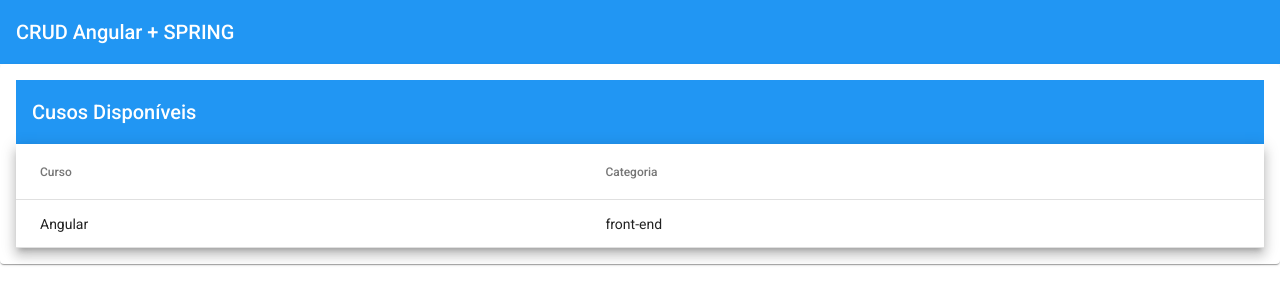
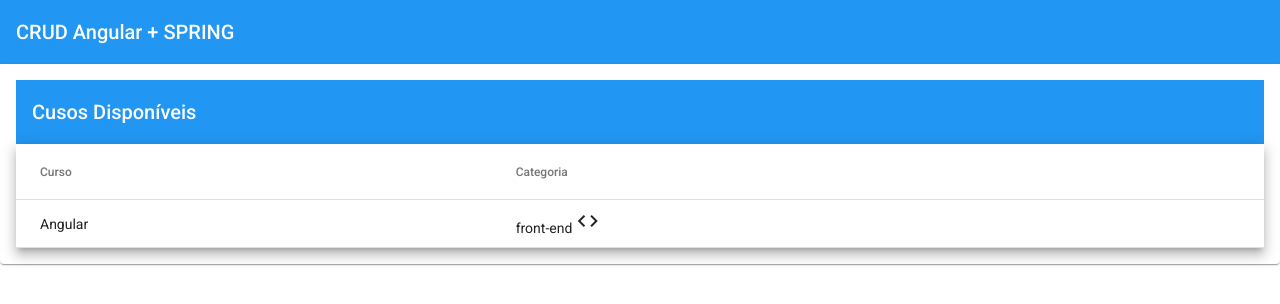
Before and after one commit to MarcosJoseDeOliveira/crud-angular, an Angular app: page /courses in a window 1280 px wide. Shown: the top 304 px of the page. Built offline with nearby package versions, Linux system fonts and the light colour scheme.

Commit message:
aula 12 concluida

```diff
--- a/src/app/courses/courses/courses.component.html
+++ b/src/app/courses/courses/courses.component.html
@@ -16,7 +16,9 @@
       <!-- Category Column -->
       <ng-container matColumnDef="category">
         <th mat-header-cell *matHeaderCellDef> Categoria </th>
-        <td mat-cell *matCellDef="let course"> {{ course.category }} </td>
+        <td mat-cell *matCellDef="let course"> {{ course.category }}
+          <mat-icon aria-hidden="false" aria-label="Categoria do Curso">{{ course.category | category }}</mat-icon>
+        </td>
       </ng-container>
 
       <tr mat-header-row *matHeaderRowDef="displayedColumns"></tr>
--- a/src/app/courses/services/courses.service.ts
+++ b/src/app/courses/services/courses.service.ts
@@ -17,7 +17,7 @@
     return this.httpClient.get<Course[]>(this.API)
     .pipe(
       first(),
-      delay(5000),
+      // delay(5000),
       tap(courses => console.log(courses))
     );
   }
--- a/src/app/shared/app-material/app-material.module.ts
+++ b/src/app/shared/app-material/app-material.module.ts
@@ -2,9 +2,11 @@
 import { MatButtonModule } from '@angular/material/button';
 import { MatCardModule } from '@angular/material/card';
 import { MatDialogModule } from '@angular/material/dialog';
+import { MatIconModule } from '@angular/material/icon';
 import { MatProgressSpinnerModule } from '@angular/material/progress-spinner';
 import { MatTableModule } from '@angular/material/table';
 import { MatToolbarModule } from '@angular/material/toolbar';
+
 
 @NgModule({
   exports: [
@@ -14,6 +16,7 @@
     MatProgressSpinnerModule,
     MatDialogModule,
     MatButtonModule,
+    MatIconModule,
   ],
 })
 export class AppMaterialModule { }
--- /dev/null
+++ b/src/app/shared/pipes/category.pipe.ts
@@ -0,0 +1,16 @@
+import { Pipe, PipeTransform } from '@angular/core';
+
+@Pipe({
+  name: 'category'
+})
+export class CategoryPipe implements PipeTransform {
+
+  transform(value: string): string {
+    switch(value) {
+      case 'front-end': return 'code';
+      case 'back-end': return 'computer';
+    }
+    return 'code';
+  }
+
+}
--- a/src/app/shared/shared.module.ts
+++ b/src/app/shared/shared.module.ts
@@ -3,10 +3,12 @@
 
 import { AppMaterialModule } from './app-material/app-material.module';
 import { ErrorDialogComponent } from './components/error-dialog/error-dialog.component';
+import { CategoryPipe } from './pipes/category.pipe';
 
 @NgModule({
   declarations: [
     ErrorDialogComponent,
+    CategoryPipe,
   ],
   imports: [
     CommonModule,
@@ -14,6 +16,7 @@
   ],
   exports: [
     ErrorDialogComponent,
+    CategoryPipe,
   ]
 })
 export class SharedModule { }
```
Also changed, not shown: 1 other file (tests, documents, lock files or other folders).
